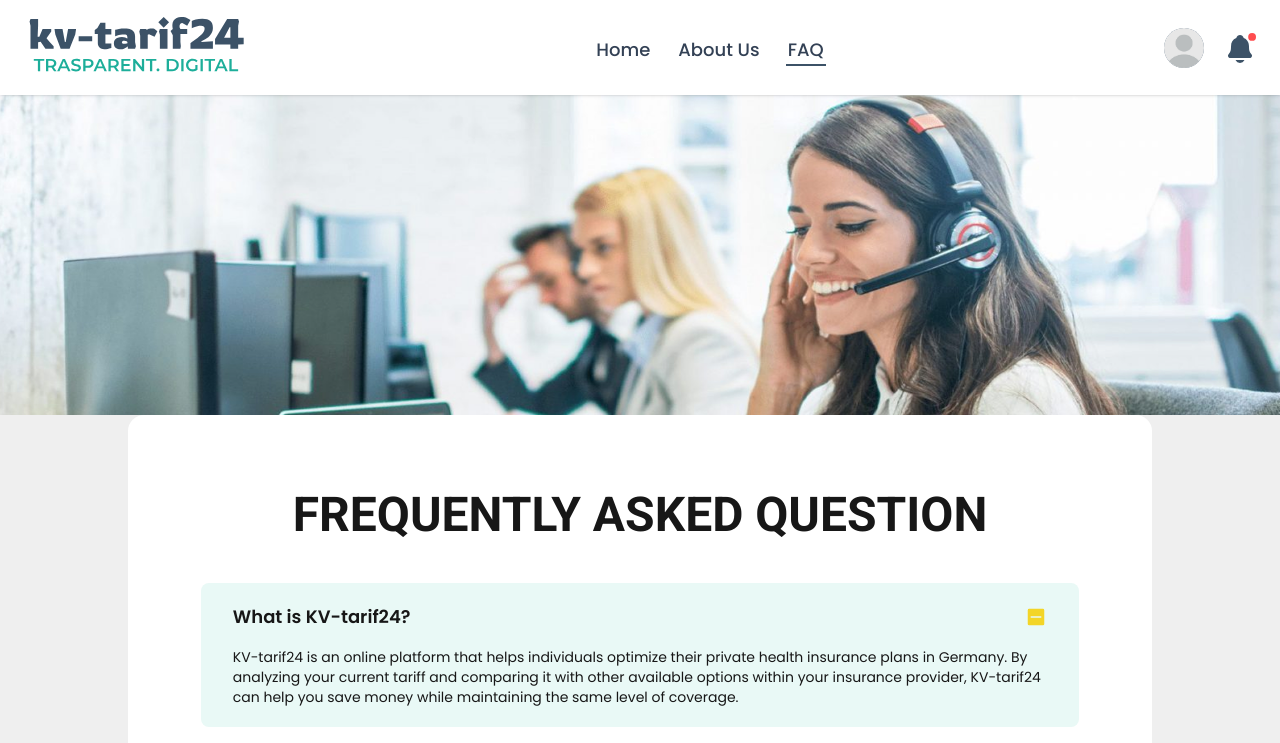
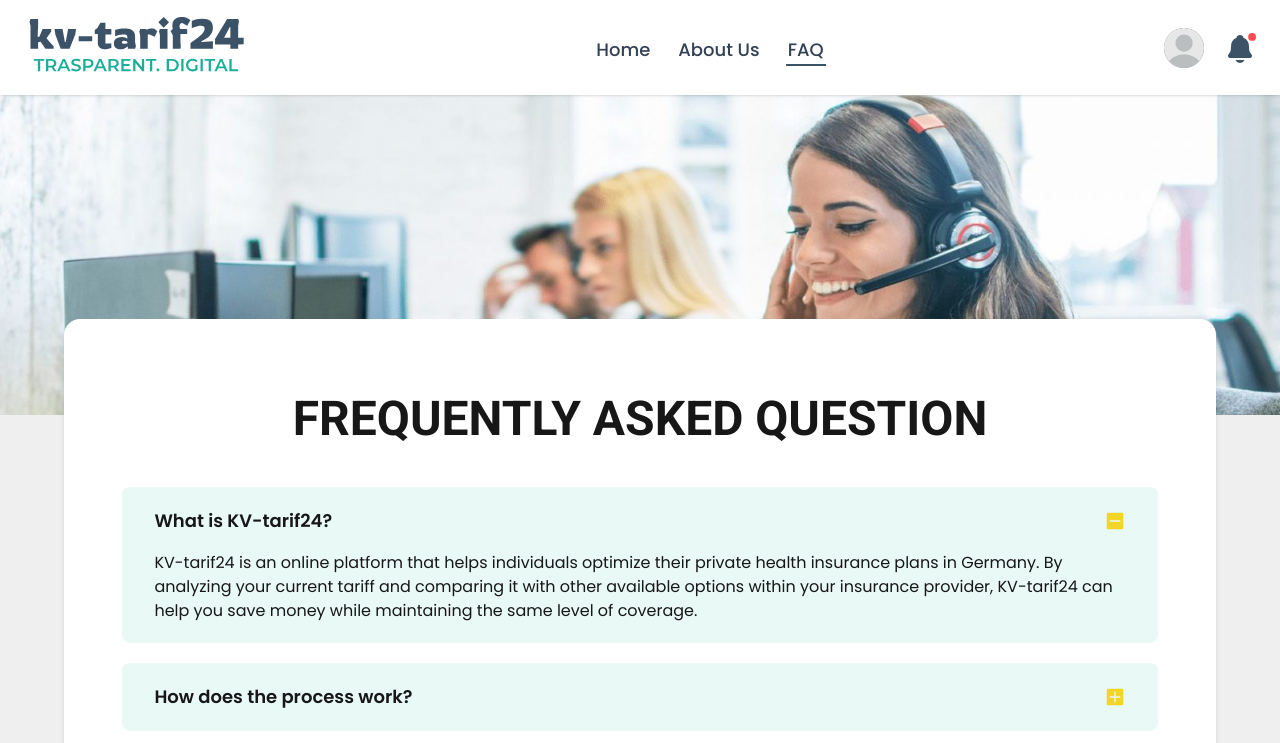
Before and after one commit to Janardhan-Majumder/kv-tarif24_david-jauss-web, a Next.js app: page /faq in a window 1280 px wide. Shown: the top 743 px of the page. Built offline with nearby package versions, Linux system fonts and the light colour scheme; what @ant-design/nextjs-registry would draw is missing.

Commit message:
faq page design complete

```diff
--- a/src/app/(common)/faq/page.tsx
+++ b/src/app/(common)/faq/page.tsx
@@ -1,5 +1,6 @@
 "use client";
 import Container from "@/components/Container";
+import { cn } from "@/lib/utils";
 import Image from "next/image";
 import React, { createElement } from "react";
 import { FaAngleDown } from "react-icons/fa";
@@ -52,19 +53,20 @@ const page = () => {
           sizes="100vw"
         />
       </div>
-      <Container parentClass="bg-[#EFEFEF] pb-20" className="max-w-5xl bg-white rounded-2xl space-y-8">
+      <Container parentClass="bg-[#EFEFEF] lg:px-8 pt-0 pb-20 relative">
+        <div className="max-w-6xl mx-auto bg-white rounded-2xl shadow-md space-y-8 px-[5%] pt-16 pb-20 -mt-40">
           <h2 className="text-4xl lg:text-5xl font-bold font-roboto leading-normal lg:leading-normal text-center">
             FREQUENTLY ASKED QUESTION
           </h2>
-        <div className="flex flex-col space-y-4 px-[5%]">
+          <div className="flex flex-col space-y-5">
             {faqs.map((faq, index) => (
               <div
                 onClick={() => setShow(faq.id)}
                 key={index}
-              className="p-4 lg:px-8 lg:py-5 rounded-lg space-y-4 bg-[#E9F9F6]"
+                className="p-4 lg:px-8 lg:py-5 rounded-lg space-y-4 bg-[#E9F9F6] transition-all cursor-pointer"
               >
-              <div className="flex justify-between items-center">
-                <h3 className="text-lg font-semibold font-poppins">
+                <div className="flex justify-between items-center gap-2">
+                  <h3 className=" md:text-lg font-semibold font-poppins">
                     {faq.question}
                   </h3>
                   <button className="text-primary">
@@ -74,9 +76,16 @@ const page = () => {
                     })}
                   </button>
                 </div>
-              <p className="text-sm">{faq.answer}</p>
+                <p
+                  className={cn("text-sm lg:text-base", {
+                    hidden: show !== faq.id,
+                  })}
+                >
+                  {faq.answer}
+                </p>
               </div>
             ))}
+          </div>
         </div>
       </Container>
     </div>
```
Lines whose indentation alone changed are shown as unchanged.
